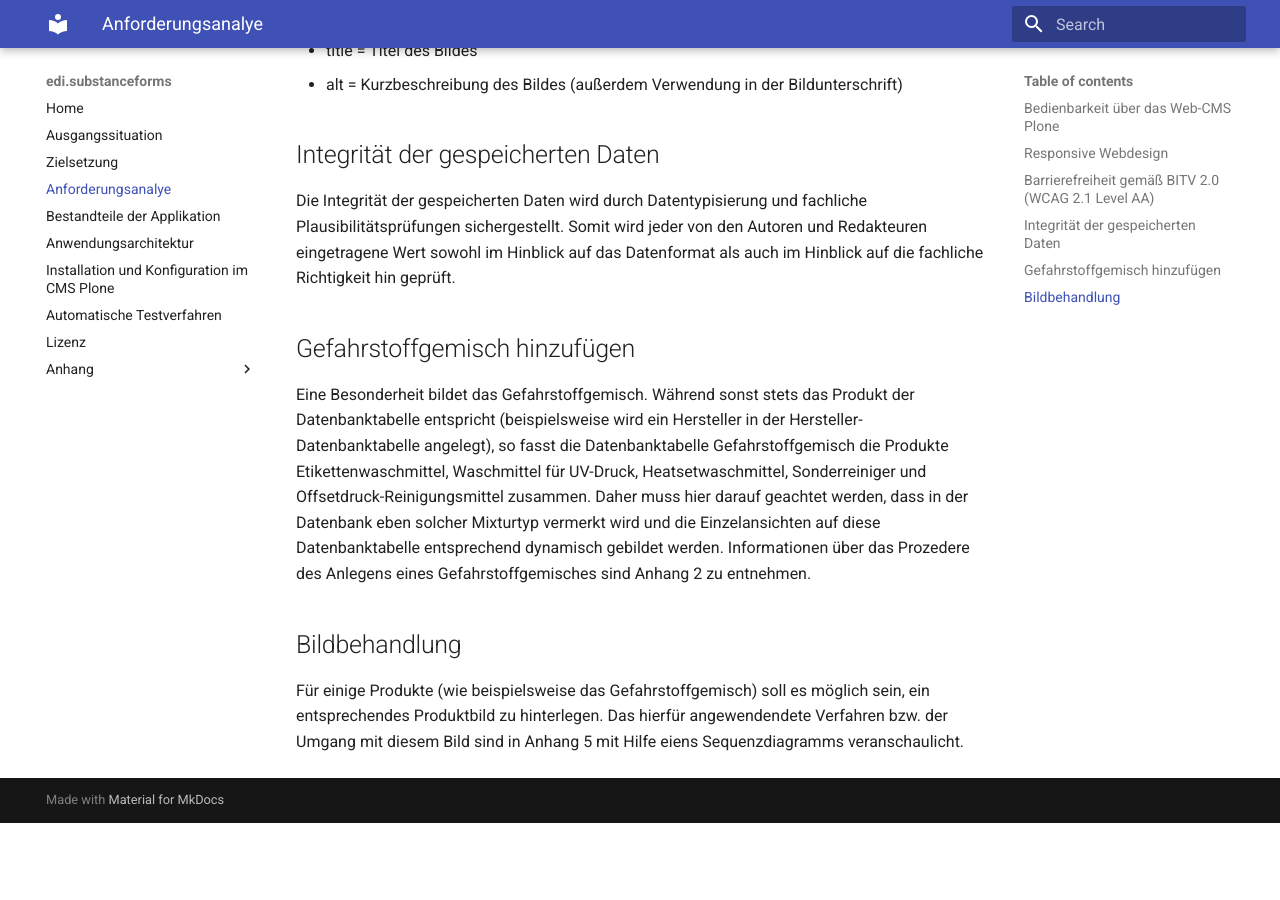
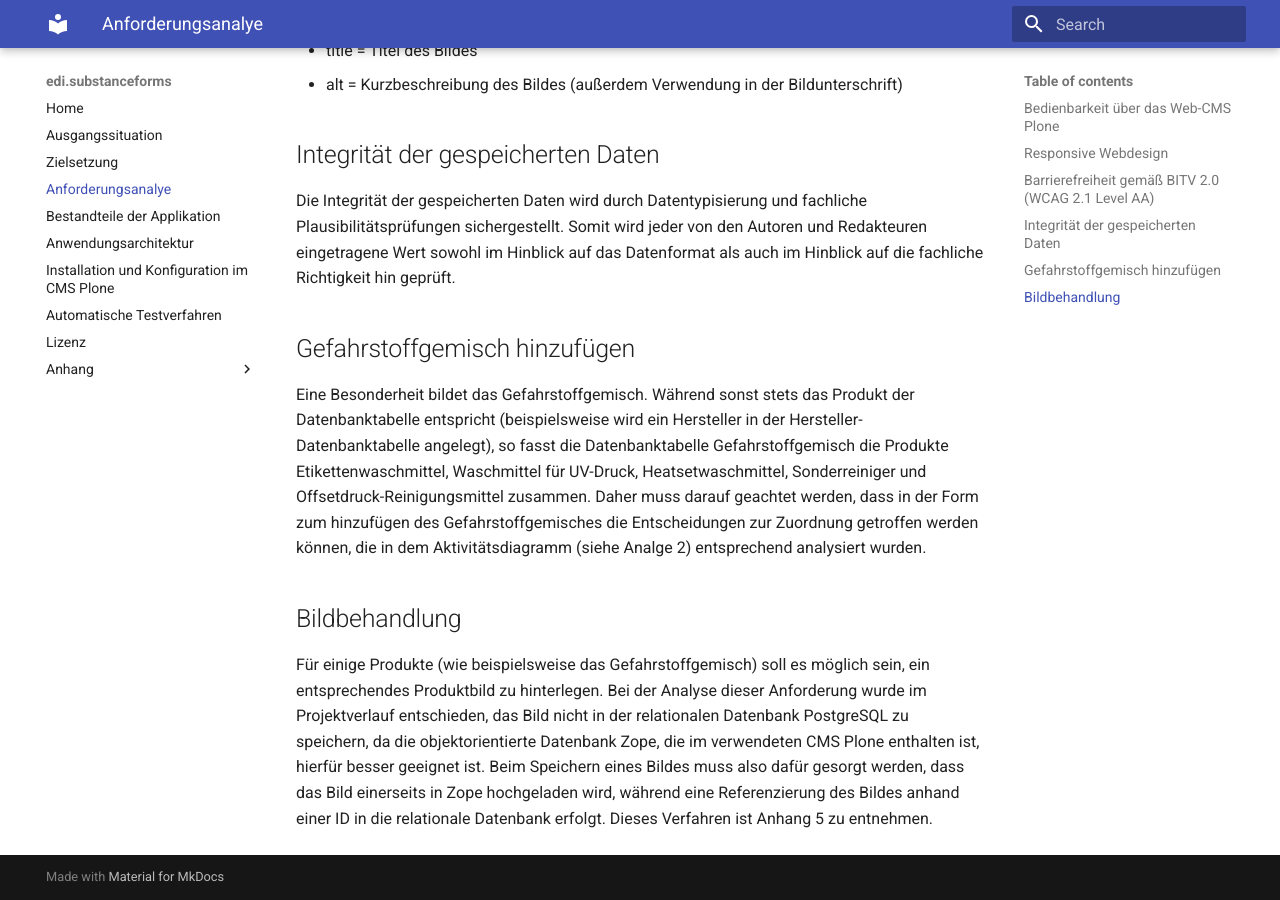
Before and after one commit to educorvi/edi.docTheSubstanceForms, an MkDocs documentation site: the page built from docs/anforderungen.md, in a window 1280 px wide and 900 px high, scrolled down 2094 px. Built offline with MkDocs 1.6.1 and Material for MkDocs 9.7.7, drawn with Linux system fonts in a browser that asks for light colours; before the commit the page ends 2917 px from its top, so only the background shows below that.

Commit message:
Working on bildhandling

```diff
--- a/docs/anforderungen.md
+++ b/docs/anforderungen.md
@@ -88,7 +88,8 @@ fachliche Richtigkeit hin geprüft.
 
 ##Gefahrstoffgemisch hinzufügen
 
-Eine Besonderheit bildet das Gefahrstoffgemisch. Während sonst stets das Produkt der Datenbanktabelle entspricht (beispielsweise wird ein Hersteller in der Hersteller-Datenbanktabelle angelegt), so fasst die Datenbanktabelle Gefahrstoffgemisch die Produkte Etikettenwaschmittel, Waschmittel für UV-Druck, Heatsetwaschmittel, Sonderreiniger und Offsetdruck-Reinigungsmittel zusammen. Daher muss hier darauf geachtet werden, dass in der Datenbank eben solcher Mixturtyp vermerkt wird und die Einzelansichten auf diese Datenbanktabelle entsprechend dynamisch gebildet werden. Informationen über das Prozedere des Anlegens eines Gefahrstoffgemisches sind Anhang 2 zu entnehmen.
+Eine Besonderheit bildet das Gefahrstoffgemisch. Während sonst stets das Produkt der Datenbanktabelle entspricht (beispielsweise wird ein Hersteller in der Hersteller-Datenbanktabelle angelegt), so fasst die Datenbanktabelle Gefahrstoffgemisch die Produkte Etikettenwaschmittel, Waschmittel für UV-Druck, Heatsetwaschmittel, Sonderreiniger und Offsetdruck-Reinigungsmittel zusammen. Daher muss darauf geachtet werden, dass in der Form zum hinzufügen des Gefahrstoffgemisches die Entscheidungen zur Zuordnung getroffen werden können, die in dem Aktivitätsdiagramm (siehe Analge 2) entsprechend analysiert wurden.
 
 ##Bildbehandlung
-Für einige Produkte (wie beispielsweise das Gefahrstoffgemisch) soll es möglich sein, ein entsprechendes Produktbild zu hinterlegen. Das hierfür angewendendete Verfahren bzw. der Umgang mit diesem Bild sind in Anhang 5 mit Hilfe eiens Sequenzdiagramms veranschaulicht.
+Für einige Produkte (wie beispielsweise das Gefahrstoffgemisch) soll es möglich sein, ein entsprechendes Produktbild zu hinterlegen.
+Bei der Analyse dieser Anforderung wurde im Projektverlauf entschieden, das Bild nicht in der relationalen Datenbank PostgreSQL zu speichern, da die objektorientierte Datenbank Zope, die im verwendeten CMS Plone enthalten ist, hierfür besser geeignet ist. Beim Speichern eines Bildes muss also dafür gesorgt werden, dass das Bild einerseits in Zope hochgeladen wird, während eine Referenzierung des Bildes anhand einer ID in die relationale Datenbank erfolgt. Dieses Verfahren ist Anhang 5 zu entnehmen.
```
Also changed, not shown: 1 other file.
